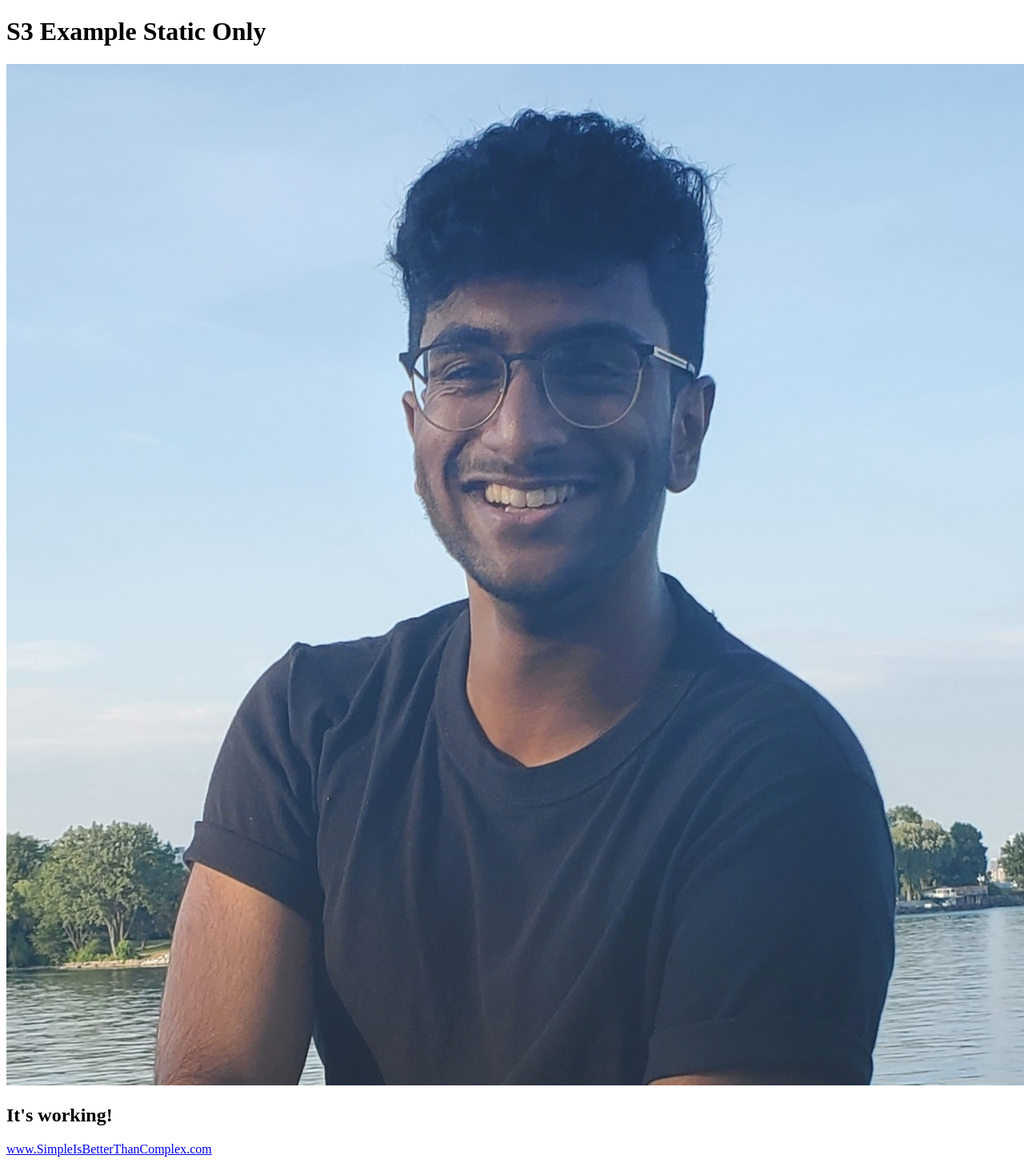
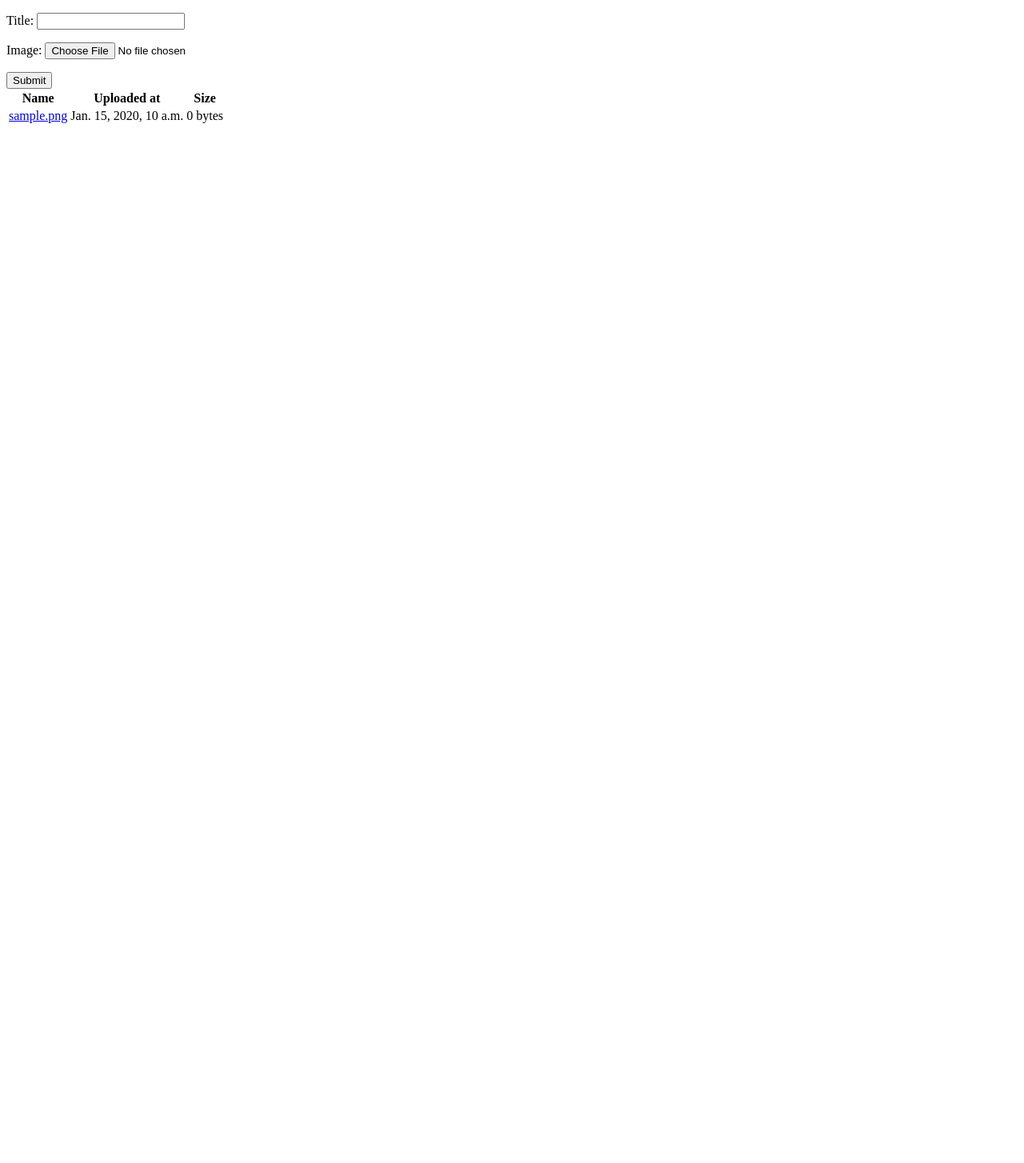
Before and after one commit to arrunp/shopify_image_repo, a Django app: page / in a window 1280 px wide. Shown: the whole page at 80% size. After the commit the page ends 154 px from the top, so only its background shows below. Run offline with Django 3.2, Linux system fonts and the light colour scheme; tables that the repository leaves empty hold one stand-in row (values such as "Sample post"); some libraries are stand-ins or nearby versions.

Commit message:
files are being uploaded and pulled correctly from s3

```diff
--- /dev/null
+++ b/image_repo/image_repo/storage_backends.py
@@ -0,0 +1,6 @@
+from storages.backends.s3boto3 import S3Boto3Storage
+
+
+class MediaStorage(S3Boto3Storage):
+    location = 'media'
+    file_overwrite = False
--- a/image_repo/repo/form.py
+++ /dev/null
@@ -1,8 +0,0 @@
-from django import forms
-from .models import Image
-
-
-class ImageForm(forms.ModelForm):
-    class Meta:
-        model = Image
-        fields = ("title", "image")
--- a/image_repo/repo/models.py
+++ b/image_repo/repo/models.py
@@ -5,7 +5,8 @@ from django.db import models
 
 class Image(models.Model):
     title = models.CharField(max_length=100)
-    image = models.ImageField(upload_to="img/%y")
+    image = models.ImageField()
+    date = models.DateTimeField(auto_now_add=True)
 
     def __str__(self):
         return self.title
--- a/image_repo/repo/templates/index.html
+++ b/image_repo/repo/templates/repo/index.html
@@ -1,29 +1,34 @@
 <!DOCTYPE html>
 
+<form method="post" enctype="multipart/form-data">
+    {% csrf_token %}
+    {{ form.as_p }}
+    <button type="submit">Submit</button>
+</form>
 
-{% load static %}
-<!DOCTYPE html>
-<html>
+<table>
+    <thead>
+        <tr>
+            <th>Name</th>
+            <th>Uploaded at</th>
+            <th>Size</th>
+        </tr>
+    </thead>
+    <tbody>
+        {% for image in images %}
+        <tr>
+            <td><a href="{{ image.image.url }}" target="_blank">{{ image.image.name }}</a></td>
+            <td>{{ image.date }}</td>
+            <td>{{ image.upload.size|filesizeformat }}</td>
+        </tr>
+        {% empty %}
+        <tr>
+            <td colspan="3">No data.</td>
+        </tr>
+        {% endfor %}
+    </tbody>
+</table>
 
-<head>
-    <meta charset="utf-8">
-    <title>S3 Example Static Only</title>
-</head>
-
-<body>
-    <header>
-        <h1>S3 Example Static Only</h1>
-    </header>
-    <main>
-        <img src="{% static 'img/face_Cropped.jpg' %}">
-        <h2>It's working!</h2>
-    </main>
-    <footer>
-        <a href="https://simpleisbetterthancomplex.com">www.SimpleIsBetterThanComplex.com</a>
-    </footer>
-</body>
-
-</html>
 <!--
 <head>
     <link rel="stylesheet" href="https://stackpath.bootstrapcdn.com/bootstrap/4.4.1/css/bootstrap.min.css"
--- a/image_repo/repo/urls.py
+++ b/image_repo/repo/urls.py
@@ -1,6 +1,7 @@
 from django.urls import path
 from . import views
+from .views import ImageCreateView
 
 urlpatterns = [
-    path('', views.index, name="home"),
+    path('', ImageCreateView.as_view(), name="home"),
 ]
--- a/image_repo/repo/views.py
+++ b/image_repo/repo/views.py
@@ -1,9 +1,12 @@
 from django.shortcuts import render, redirect
-from .form import ImageForm
+#from .form import ImageForm
 from .models import Image
+from django.views.generic.edit import CreateView
+from django.urls import reverse_lazy
 
 
 # Create your views here.
+'''
 def index(request):
 
     if request.method == "POST":
@@ -18,3 +21,18 @@ def index(request):
 
     img = Image.objects.all()
     return render(request, "index.html", {"img": img, "form": form})
+'''
+
+
+class ImageCreateView(CreateView):
+    model = Image
+    fields = ['title', 'image']
+    template_name = 'repo/index.html'
+    success_url = reverse_lazy('home')
+
+    def get_context_data(self, **kwargs):
+        context = super().get_context_data(**kwargs)
+        images = Image.objects.all()
+        context['images'] = images
+
+        return context
```
Also changed, not shown: image_repo/image_repo/settings.py (+5 -6 lines), image_repo/repo/migrations/0002_image_date.py (added), image_repo/repo/static/img/bg.jpg (deleted), image_repo/repo/static/img/face_Cropped.jpg (deleted).
